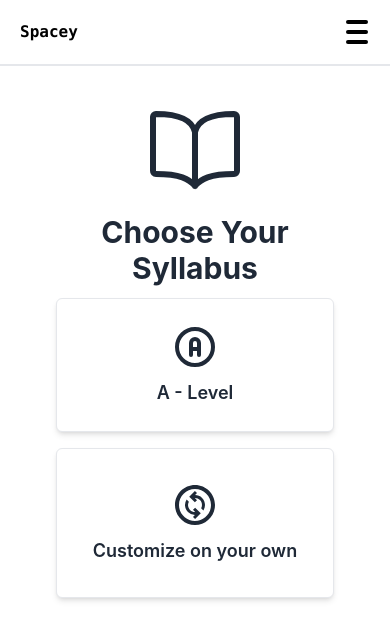
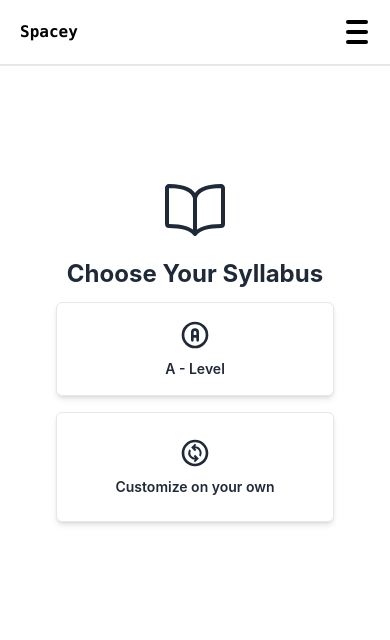
Before and after one commit to dunyanong/Spacey, a Next.js app: page /schedule in a window 390 px wide. Shown: the top 640 px of the page. Built offline with nearby package versions, Linux system fonts and the light colour scheme; no server answers.

Commit message:
changes - wei jie

```diff
--- a/pages/schedule.js
+++ b/pages/schedule.js
@@ -21,23 +21,23 @@ export default function Schedule() {
 
         <div className="w-full max-w-sm mx-auto px-4 mb-60">
             <div className="text-center flex flex-col items-center">
-                <IoBookOutline className="w-24 h-24 text-gray-800"/>
-                <h1 className="text-3xl font-bold mt-4 mb-3">Choose Your Syllabus</h1>
+                <IoBookOutline className="w-16 h-16 text-gray-800"/> {/* Smaller size for icon */}
+                <h1 className="text-2xl sm:text-3xl font-bold mt-4 mb-3">Choose Your Syllabus</h1> {/* Responsive text size */}
             </div>
             <div className="space-y-4 grid grid-cols-1">
                 <Link href="/a_level" legacyBehavior>
-                    <a className="block text-center border border-gray-200 rounded-md shadow-md transition-colors duration-300 ease-in-out focus:outline-none focus:ring-2 focus:ring-offset-2 disabled:opacity-50 disabled:pointer-events-none bg-white text-gray-800 hover:bg-white hover:text-gray-800 hover:border-gray-200 p-6 h-full">
+                    <a className="block text-center border border-gray-200 rounded-md shadow-md transition-colors duration-300 ease-in-out focus:outline-none focus:ring-2 focus:ring-offset-2 disabled:opacity-50 disabled:pointer-events-none bg-white text-gray-800 hover:bg-white hover:text-gray-800 hover:border-gray-200 p-4 sm:p-6 h-full"> {/* Responsive padding */}
                         <div className="flex flex-col items-center justify-center space-y-2 h-full">
-                            <TbCircleLetterA className="w-12 h-12 text-gray-800" />
-                            <span className="text-lg font-semibold">A - Level</span>
+                            <TbCircleLetterA className="w-8 h-8 text-gray-800" /> {/* Smaller size for icon */}
+                            <span className="text-sm sm:text-lg font-semibold">A - Level</span> {/* Responsive text size */}
                         </div>
                     </a>
                 </Link>
                 <Link href="/customize" legacyBehavior>
-                    <a className="block text-center border border-gray-200 rounded-md shadow-md transition-colors duration-300 ease-in-out focus:outline-none focus:ring-2 focus:ring-offset-2 disabled:opacity-50 disabled:pointer-events-none bg-white text-gray-800 hover:bg-white hover:text-gray-800 hover:border-gray-200 p-6 h-full">
+                    <a className="block text-center border border-gray-200 rounded-md shadow-md transition-colors duration-300 ease-in-out focus:outline-none focus:ring-2 focus:ring-offset-2 disabled:opacity-50 disabled:pointer-events-none bg-white text-gray-800 hover:bg-white hover:text-gray-800 hover:border-gray-200 p-4 sm:p-6 h-full w-l"> {/* Responsive padding */}
                         <div className="flex flex-col items-center justify-center space-y-2 h-full">
-                            <MdOutlineChangeCircle className="w-12 h-12 text-gray-800" />
-                            <div className="text-lg font-semibold">Customize on your own</div>
+                            <MdOutlineChangeCircle className="w-8 h-8 text-gray-800" /> {/* Smaller size for icon */}
+                            <div className="text-sm sm:text-lg font-semibold">Customize on your own</div> {/* Responsive text size */}
                         </div>
                     </a>
                 </Link>
```
